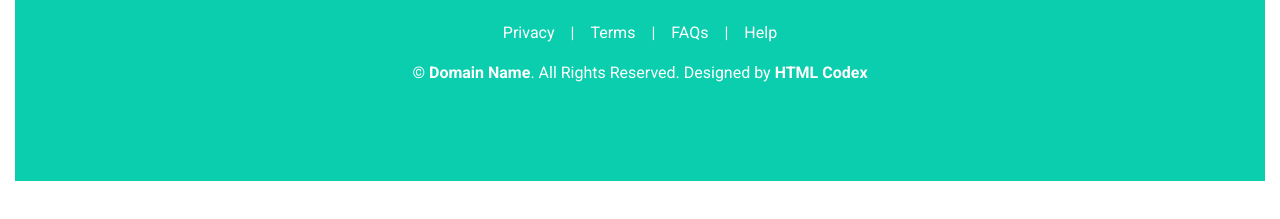
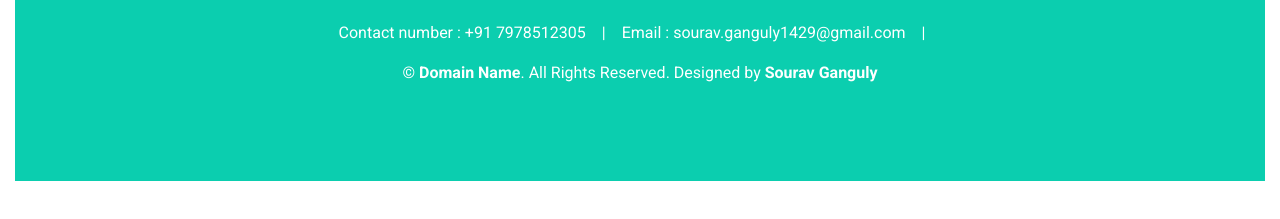
Before and after one commit to Sourav1429/Sganguly_profile, a plain HTML site: page index.html in a window 1280 px wide. Shown: the part 4866-5085 px from the top of the page. Drawn offline with nearby package versions, Linux system fonts and the light colour scheme.

Commit message:
Changed structure

```diff
--- a/index.html
+++ b/index.html
@@ -41,13 +41,13 @@
                 <a href="#about" class="nav-item nav-link">About</a>
                 <a href="#qualification" class="nav-item nav-link">Quality</a>
                 <a href="#skill" class="nav-item nav-link">Skill</a>
-                <a href="#service" class="nav-item nav-link">Service</a>
+                <!--<a href="#service" class="nav-item nav-link">Service</a>
                 <a href="#portfolio" class="nav-item nav-link">Portfolio</a>
                 <a href="#testimonial" class="nav-item nav-link">Review</a>
                 <a href="#blog" class="nav-item nav-link">Blog</a>
-                <a href="#contact" class="nav-item nav-link">Contact</a>
+                <a href="#contact" class="nav-item nav-link">Contact</a> -->
             </div>
-            <a href="" class="btn btn-outline-primary d-none d-lg-block">Hire Me</a>
+            <!--<a href="" class="btn btn-outline-primary d-none d-lg-block">Hire Me</a>-->
         </div>
     </nav>
     <!-- Navbar End -->
@@ -340,15 +340,12 @@
                 <a class="btn btn-light btn-social" href="#"><i class="fab fa-instagram"></i></a>
             </div>
             <div class="d-flex justify-content-center mb-3">
-                <a class="text-white" href="#">Privacy</a>
+                <a class="text-white" >Contact number : +91 7978512305</a>
                 <span class="px-3">|</span>
-                <a class="text-white" href="#">Terms</a>
+                <a class="text-white" >Email : sourav.ganguly1429@gmail.com</a>
                 <span class="px-3">|</span>
-                <a class="text-white" href="#">FAQs</a>
-                <span class="px-3">|</span>
-                <a class="text-white" href="#">Help</a>
             </div>
-            <p class="m-0">&copy; <a class="text-white font-weight-bold" href="#">Domain Name</a>. All Rights Reserved. Designed by <a class="text-white font-weight-bold" href="https://htmlcodex.com">HTML Codex</a>
+            <p class="m-0">&copy; <a class="text-white font-weight-bold" href="#">Domain Name</a>. All Rights Reserved. Designed by <a class="text-white font-weight-bold" href="https://github.com/Sourav1429">Sourav Ganguly</a>
             </p>
         </div>
     </div>
```
